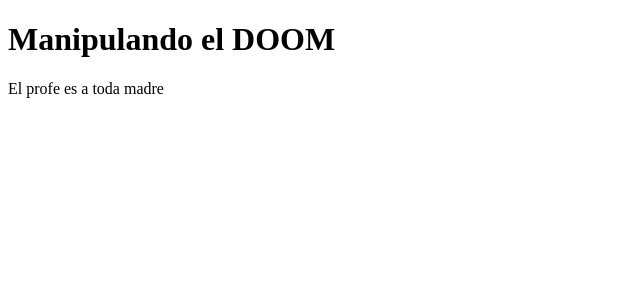
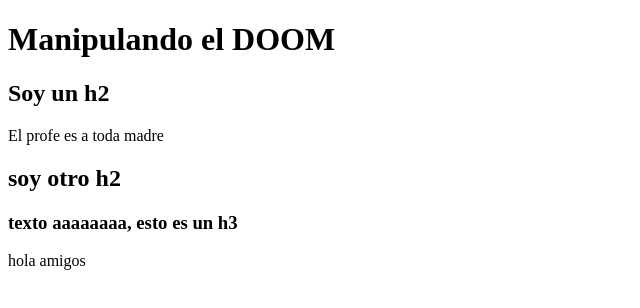
Before and after one commit to Alejandro761/manipulacion-doom, a plain HTML site: page index.html in a window 1280 px wide. Shown: the whole page, without its empty margins (0-640 px from the left). Drawn offline with Linux system fonts and the light colour scheme.

Commit message:
crear y agregar nodo.6

```diff
--- a/index.html
+++ b/index.html
@@ -8,6 +8,7 @@
 </head>
 <body>
     <h1>Manipulando el DOOM</h1>
+    <h2>Soy un h2</h1>
     <div>
         <p>El profe es a toda madre</p>
     </div>
--- a/main.js
+++ b/main.js
@@ -7,3 +7,23 @@
 
 const elementoClase = document.querySelectorAll('div.esto-es-una-clase-equisde'); //podemos buscar por elemento y las clases que contenga, podemos concatenar si tiene mas clases separando las clases por puntos (elemento.clase.clase2)
 console.log(elementoClase);
+
+const container = document.querySelector('.container');
+const h3 = document.createElement('h3');
+container.appendChild(h3); //que agregue como hijo lo que le des como argumento
+const texto = document.createTextNode('texto aaaaaaaa, esto es un h3 ');
+h3.appendChild(texto);
+
+container.append('hola amigos', document.createElement('div')); //crea dos hijos
+
+const titulo = document.createElement('h2');
+const h2Text = document.createTextNode('soy otro h2');
+const referencia = document.querySelector('h3');
+
+titulo.appendChild(h2Text);
+container.insertBefore(titulo, referencia); // inserta el primer argumento (titulo) antes del segundo (referencia), el segundo argumento debe ser hijo de contenedor
+
+const referencia2 = document.querySelector('h2');
+const nodo = document.createElement('span');
+
+referencia2.insertAdjacentElement('afterend', nodo); //nos da un mejor control, hay 4 metodos
```
